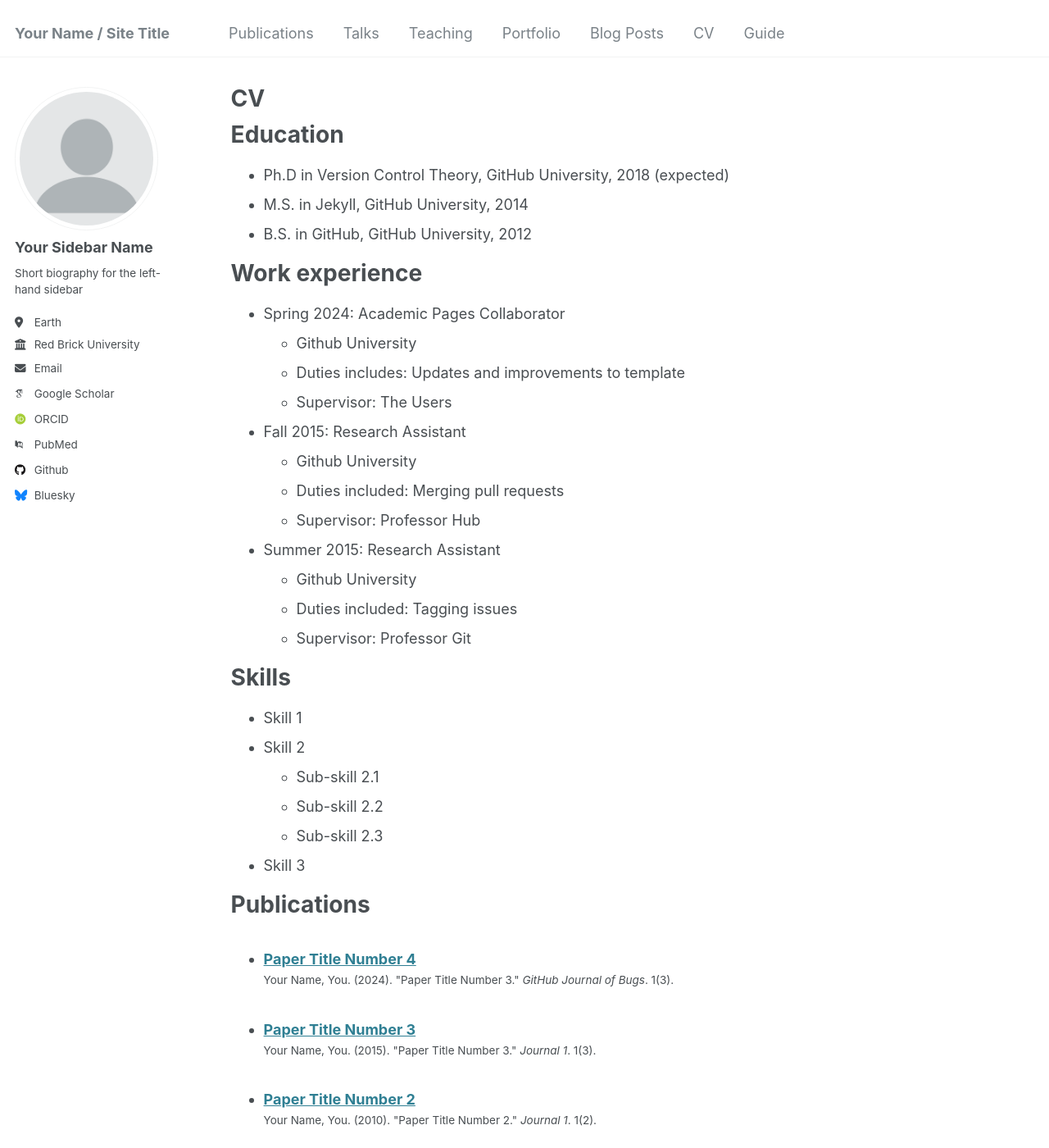
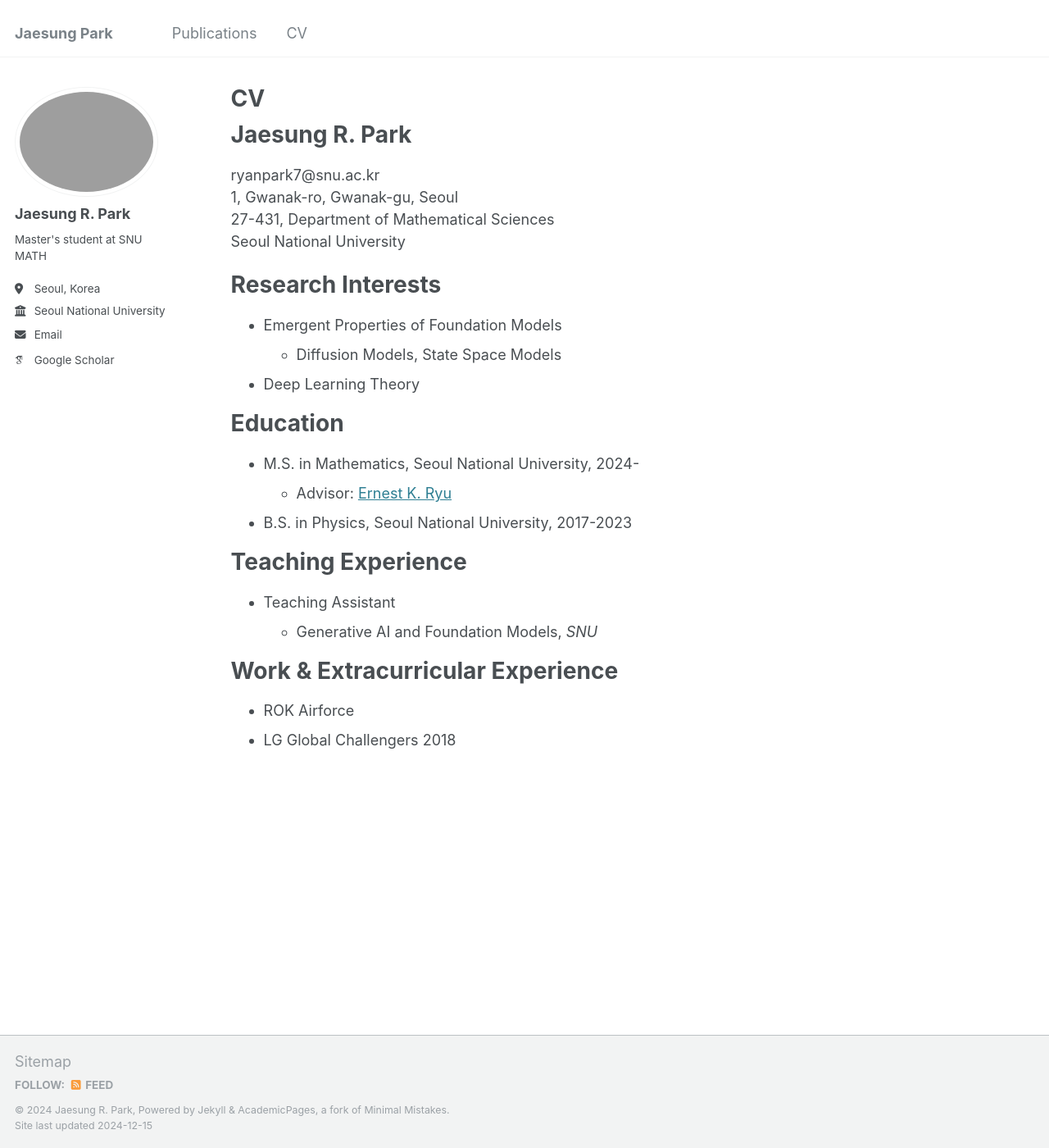
Before and after one commit to jaesungrpark/jaesungrpark.github.io, a Jekyll site: the page built from _pages/cv.md, in a window 1280 px wide and 1400 px high. Shown: the whole window at 82% size. Built offline with Jekyll 4.4.1, drawn with Linux system fonts in a browser that asks for light colours; some web fonts are replaced; some of the changed text lies outside the part shown.

```diff
--- a/Gemfile
+++ b/Gemfile
@@ -1,4 +1,7 @@
 source 'https://rubygems.org'
+
+gem 'github-pages', group: :jekyll_plugins
+gem 'tzinfo-data', platform: [:mingw, :mswin, :x64_mingw, :jruby]
 
 group :jekyll_plugins do
   gem 'jekyll'
@@ -8,5 +11,3 @@ group :jekyll_plugins do
   gem 'jemoji'
   gem 'webrick', '~> 1.8'
 end
-
-gem 'github-pages'
--- a/_config.yml
+++ b/_config.yml
@@ -8,11 +8,11 @@
 
 # Basic Site Settings
 locale                   : "en-US"
-title                    : "Your Name / Site Title"
+title                    : "Jaesung Park"
 title_separator          : "-"
-name                     : &name "Your Name"
-description              : &description "personal description"
-url                      : https://academicpages.github.io # the base hostname & protocol for your site e.g. "https://[your GitHub username].github.io"
+name                     : &name "Jaesung R. Park"
+description              : &description "Master's student at SNU MATH"
+url                      : https://jaesungpark.github.io # the base hostname & protocol for your site e.g. "https://[your GitHub username].github.io"
 baseurl                  : "" # the subpath of your site, e.g. "/blog"
 repository               : "academicpages/academicpages.github.io"
 
@@ -21,22 +21,22 @@ repository               : "academicpages/academicpages.github.io"
 #               Additional customization can be done by editing /_includes/author-profile.html
 author:
   # Biographic information
-  avatar           : "profile.png"
-  name             : "Your Sidebar Name"
+  avatar           : "profile_.png"
+  name             : "Jaesung R. Park"
   pronouns         : # example: "she/her"
-  bio              : "Short biography for the left-hand sidebar"
-  location         : "Earth"
-  employer         : "Red Brick University"
+  bio              : "Master's student at SNU MATH"
+  location         : "Seoul, Korea"
+  employer         : "Seoul National University"
   uri              : # URL
-  email            : "none@example.org"
+  email            : "ryanpark7@snu.ac.kr"
 
   # Academic websites
   arxiv            : # URL - Update with the correct link to your profile
-  googlescholar    : "https://scholar.google.com/citations?user=PS_CX0AAAAAJ"
+  googlescholar    : "https://scholar.google.com/citations?user=oFPDvPIAAAAJ&hl=ko"
   impactstory      : # URL
-  orcid            : "http://orcid.org/yourorcidurl"
+  orcid            : # "http://orcid.org/yourorcidurl"
   semantic         : # URL
-  pubmed           : "https://www.ncbi.nlm.nih.gov/pubmed/?term=john+snow"
+  pubmed           : # "https://www.ncbi.nlm.nih.gov/pubmed/?term=john+snow"
   researchgate     : # URL
   scopus           : # URL
 
@@ -44,12 +44,12 @@ author:
   bitbucket        : # Username - Update with your username on the site
   codepen          : # Username
   dribbble         : # Username
-  github           : "academicpages"
+  github           : # "academicpages"
   kaggle           : # Username
   stackoverflow    : # User number or user number and name (i.e., use "1" or "1/jeff-atwood")
 
   # Social media
-  bluesky          : "bsky.app" # Replace this with you Bluesky username
+  bluesky          : # "bsky.app" # Replace this with you Bluesky username
   facebook         : # Username
   flickr           : # Username
   foursquare       : # Username
@@ -76,12 +76,16 @@ author:
 
 # Publication Category - The following the list of publication categories and their headings
 publication_category:
-  books:
-    title: 'Books'
+  # books:
+  #   title: 'Books'
   manuscripts:
     title: 'Journal Articles'
   conferences:
     title: 'Conference Papers'
+  preprints:
+    title: 'Preprints'
+  workshops:
+    title: 'Workshop Papers'
 
 # Site Settings
 teaser                   :  # filename of teaser fallback teaser image placed in /images/, .e.g. "500x300.png"
--- a/_pages/cv.md
+++ b/_pages/cv.md
@@ -9,13 +9,30 @@ redirect_from:
 
 {% include base_path %}
 
+Jaesung R. Park
+======
+ryanpark7@snu.ac.kr
+<br />
+1, Gwanak-ro, Gwanak-gu, Seoul
+<br />
+27-431, Department of Mathematical Sciences
+<br />
+Seoul National University
+
+Research Interests
+======
+* Emergent Properties of Foundation Models
+  * Diffusion Models, State Space Models
+* Deep Learning Theory
+
+
 Education
 ======
-* Ph.D in Version Control Theory, GitHub University, 2018 (expected)
-* M.S. in Jekyll, GitHub University, 2014
-* B.S. in GitHub, GitHub University, 2012
+* M.S. in Mathematics, Seoul National University, 2024-
+  * Advisor: <a href="https://ernestryu.com/" target="_blank">Ernest K. Ryu</a>
+* B.S. in Physics, Seoul National University, 2017-2023
 
-Work experience
+<!-- Work experience
 ======
 * Spring 2024: Academic Pages Collaborator
   * Github University
@@ -30,35 +47,27 @@ Work experience
 * Summer 2015: Research Assistant
   * Github University
   * Duties included: Tagging issues
-  * Supervisor: Professor Git
+  * Supervisor: Professor Git -->
 
-Skills
+Teaching Experience
 ======
-* Skill 1
-* Skill 2
-  * Sub-skill 2.1
-  * Sub-skill 2.2
-  * Sub-skill 2.3
-* Skill 3
+* Teaching Assistant
+  * Generative AI and Foundation Models, <i>SNU</i>
 
-Publications
+<!-- Publications
 ======
   <ul>{% for post in site.publications reversed %}
     {% include archive-single-cv.html %}
-  {% endfor %}</ul>
+  {% endfor %}</ul> -->
 
-Talks
+<!-- Talks
 ======
   <ul>{% for post in site.talks reversed %}
     {% include archive-single-talk-cv.html  %}
-  {% endfor %}</ul>
+  {% endfor %}</ul> -->
 
-Teaching
+
+Work & Extracurricular Experience
 ======
-  <ul>{% for post in site.teaching reversed %}
-    {% include archive-single-cv.html %}
-  {% endfor %}</ul>
-
-Service and leadership
-======
-* Currently signed in to 43 different slack teams
+* ROK Airforce
+* LG Global Challengers 2018
--- a/_publications/2009-10-01-paper-title-number-1.md
+++ /dev/null
@@ -1,14 +0,0 @@
----
-title: "Paper Title Number 1"
-collection: publications
-category: manuscripts
-permalink: /publication/2009-10-01-paper-title-number-1
-excerpt: 'This paper is about the number 1. The number 2 is left for future work.'
-date: 2009-10-01
-venue: 'Journal 1'
-slidesurl: 'http://academicpages.github.io/files/slides1.pdf'
-paperurl: 'http://academicpages.github.io/files/paper1.pdf'
-citation: 'Your Name, You. (2009). &quot;Paper Title Number 1.&quot; <i>Journal 1</i>. 1(1).'
----
-
-The contents above will be part of a list of publications, if the user clicks the link for the publication than the contents of section will be rendered as a full page, allowing you to provide more information about the paper for the reader. When publications are displayed as a single page, the contents of the above "citation" field will automatically be included below this section in a smaller font.
--- a/_publications/2010-10-01-paper-title-number-2.md
+++ /dev/null
@@ -1,14 +0,0 @@
----
-title: "Paper Title Number 2"
-collection: publications
-category: manuscripts
-permalink: /publication/2010-10-01-paper-title-number-2
-excerpt: 'This paper is about the number 2. The number 3 is left for future work.'
-date: 2010-10-01
-venue: 'Journal 1'
-slidesurl: 'http://academicpages.github.io/files/slides2.pdf'
-paperurl: 'http://academicpages.github.io/files/paper2.pdf'
-citation: 'Your Name, You. (2010). &quot;Paper Title Number 2.&quot; <i>Journal 1</i>. 1(2).'
----
-
-The contents above will be part of a list of publications, if the user clicks the link for the publication than the contents of section will be rendered as a full page, allowing you to provide more information about the paper for the reader. When publications are displayed as a single page, the contents of the above "citation" field will automatically be included below this section in a smaller font.
--- a/_publications/2015-10-01-paper-title-number-3.md
+++ /dev/null
@@ -1,14 +0,0 @@
----
-title: "Paper Title Number 3"
-collection: publications
-category: manuscripts
-permalink: /publication/2015-10-01-paper-title-number-3
-excerpt: 'This paper is about the number 3. The number 4 is left for future work.'
-date: 2015-10-01
-venue: 'Journal 1'
-slidesurl: 'http://academicpages.github.io/files/slides3.pdf'
-paperurl: 'http://academicpages.github.io/files/paper3.pdf'
-citation: 'Your Name, You. (2015). &quot;Paper Title Number 3.&quot; <i>Journal 1</i>. 1(3).'
----
-
-The contents above will be part of a list of publications, if the user clicks the link for the publication than the contents of section will be rendered as a full page, allowing you to provide more information about the paper for the reader. When publications are displayed as a single page, the contents of the above "citation" field will automatically be included below this section in a smaller font.
--- /dev/null
+++ b/_publications/2023-lora-replace.md
@@ -0,0 +1,13 @@
+---
+title: "LoRA can Replace Time and Class Embeddings in Diffusion Probabilistic Models"
+authors: "J. Y. Choi, <b>J. Park</b>, I. Park, J. Cho, A. No, and E. K. Ryu"
+collection: publications
+category: workshops
+permalink: /publication/2023-lora-replace
+# excerpt: 'This paper is about the number 1. The number 2 is left for future work.'
+date: 2023-01-01
+venue: 'NeurIPS 2023 Workshop on Diffusion Models'
+# slidesurl: 'http://academicpages.github.io/files/slides1.pdf'
+paperurl: 'https://lthilnklover.github.io/pdf/lora_diffusion.pdf'
+# citation: 'Your Name, You. (2009). &quot;Paper Title Number 1.&quot; <i>Journal 1</i>. 1(1).'
+---
--- a/_publications/2024-02-17-paper-title-number-4.md
+++ /dev/null
@@ -1,13 +0,0 @@
----
-title: "Paper Title Number 4"
-collection: publications
-category: conferences
-permalink: /publication/2024-02-17-paper-title-number-4
-excerpt: 'This paper is about fixing template issue #693.'
-date: 2024-02-17
-venue: 'GitHub Journal of Bugs'
-paperurl: 'http://academicpages.github.io/files/paper3.pdf'
-citation: 'Your Name, You. (2024). &quot;Paper Title Number 3.&quot; <i>GitHub Journal of Bugs</i>. 1(3).'
----
-
-The contents above will be part of a list of publications, if the user clicks the link for the publication than the contents of section will be rendered as a full page, allowing you to provide more information about the paper for the reader. When publications are displayed as a single page, the contents of the above "citation" field will automatically be included below this section in a smaller font.
--- /dev/null
+++ b/_publications/2024-numerical-legs.md
@@ -0,0 +1,13 @@
+---
+title: "Numerical Analysis of HiPPO-LegS ODE for Deep State Space Models"
+authors: "<b>J. R. Park</b>, J. J. Suh, and E. K. Ryu"
+collection: publications
+category: preprints
+permalink: /publication/2024-numerical-analysis-legs
+# excerpt: 'This paper is about the number 3. The number 4 is left for future work.'
+date: 2024-01-01
+venue: 'Manuscript'
+# slidesurl: 'http://academicpages.github.io/files/slides3.pdf'
+paperurl: 'https://arxiv.org/pdf/2412.08595'
+# citation: 'Your Name, You. (2015). &quot;Paper Title Number 3.&quot; <i>Journal 1</i>. 1(3).'
+---
--- /dev/null
+++ b/_publications/2024-simple-dropin.md
@@ -0,0 +1,13 @@
+---
+title: "Simple Drop-in LoRA Conditioning on Attention Layers Will Improve Your Diffusion Model"
+authors: "J. Y. Choi, <b>J. R. Park</b>, I. Park, J. Cho, A. No, and E. K. Ryu"
+collection: publications
+category: manuscripts
+permalink: /publication/2024-simple-dropin-lora
+# excerpt: 'This paper is about the number 2. The number 3 is left for future work.'
+date: 2024-01-01
+venue: 'Transcations on Machine Learning Research'
+# slidesurl: 'http://academicpages.github.io/files/slides2.pdf'
+paperurl: 'https://arxiv.org/pdf/2405.03958'
+# citation: 'Your Name, You. (2010). &quot;Paper Title Number 2.&quot; <i>Journal 1</i>. 1(2).'
+---
```
Also changed, not shown: _data/navigation.yml (+10 -10 lines), _includes/archive-single.html (+8 -1 lines), _pages/about.md (+10 -3 lines), 1 other file.
